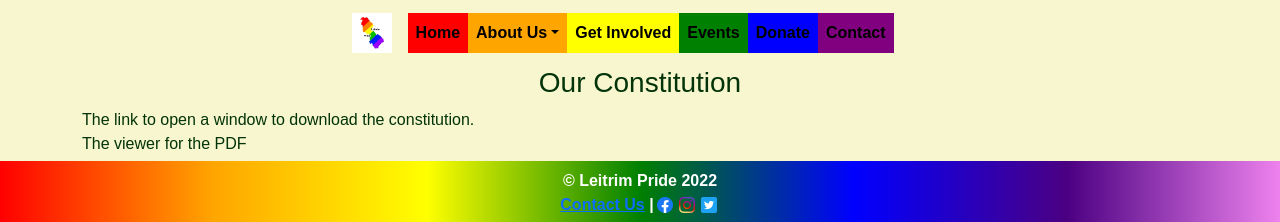
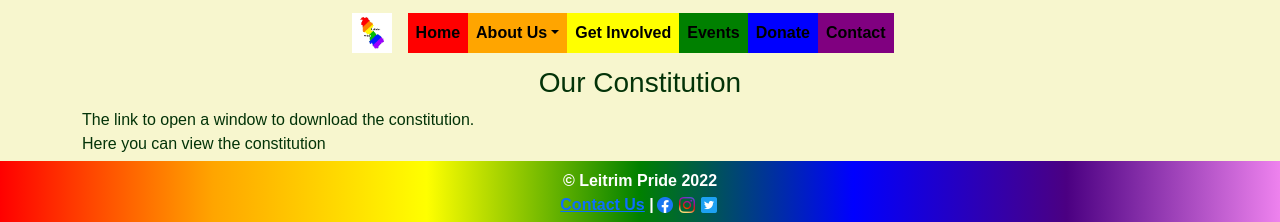
Before and after one commit to Jacobs1986/leitrim-pride, a React (Create React App) app in the folder client/: page /constitution in a window 1280 px wide. Shown: the top 222 px of the page. Built offline with nearby package versions, Linux system fonts and the light colour scheme.

Commit message:
Imported componenet

```diff
--- a/client/src/pages/constitution-page.js
+++ b/client/src/pages/constitution-page.js
@@ -6,6 +6,9 @@ import {
     Row,
     Col
 } from 'react-bootstrap';
+
+// Components
+import ConstitutionViewer from "../components/constitutionViewer/constitutionViewer";
 
 export default function Constitution() {
     return (
@@ -19,7 +22,7 @@ export default function Constitution() {
                 </Row>
                 <Row>
                     <Col>
-                        The viewer for the PDF
+                        <ConstitutionViewer />
                     </Col>
                 </Row>
             </Container>
```
